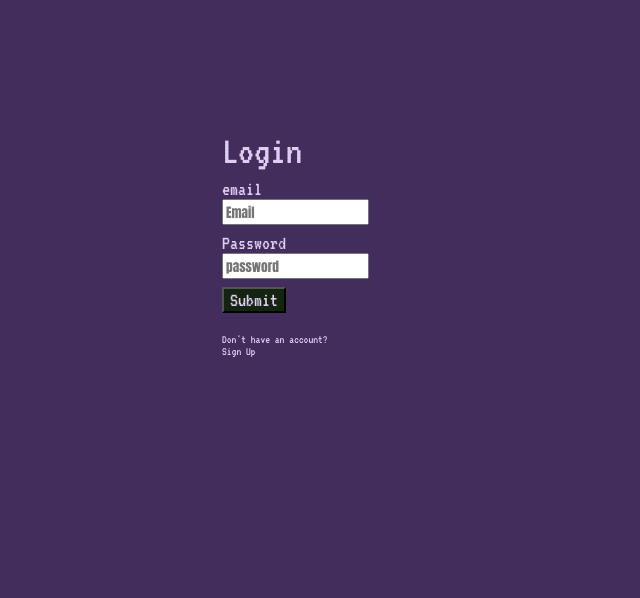
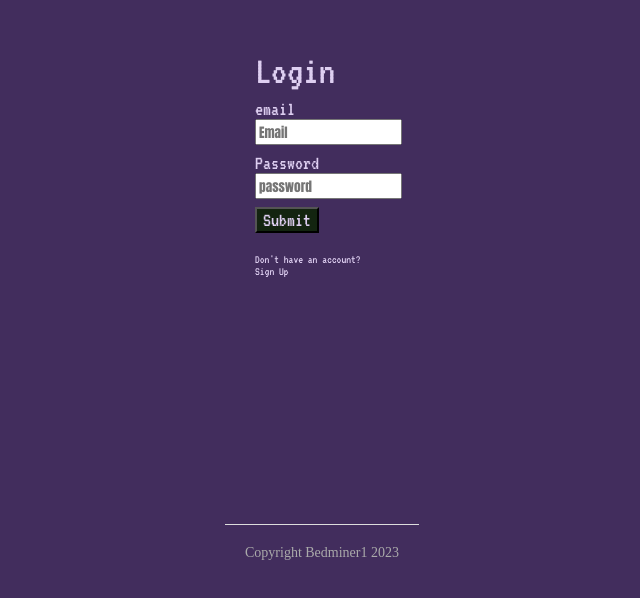
Before and after one commit to bedminer1/SVELTEKIT_TODO_FIREBASE, a SvelteKit app: page / in a window 1280 px wide. Shown: the part 172-770 px from the top of the page, without its empty margins (318-958 px from the left). Built offline with nearby package versions, Linux system fonts and the light colour scheme; no server answers.

Commit message:
added footer and adjusted height of containers

```diff
--- a/src/lib/Authenticate.svelte
+++ b/src/lib/Authenticate.svelte
@@ -93,6 +93,7 @@
         justify-content: center;
         padding: 24px;
         width: 200px;
+        padding-left: 90px;
     }
 
     h1 {
--- /dev/null
+++ b/src/lib/Footer.svelte
@@ -0,0 +1,18 @@
+<footer>
+    <div class="copyright">Copyright Bedminer1 2023</div>
+</footer>
+
+<style>
+    footer {
+        padding: 40px;
+        text-align: center;
+    }
+
+    .copyright {
+        color: #aaa;
+        font-size: 14px;
+        display: inline-block;
+        padding: 20px;
+        border-top: 1px solid #ddd;
+    }
+</style>
--- a/src/routes/+layout.svelte
+++ b/src/routes/+layout.svelte
@@ -4,6 +4,7 @@
     import { auth, db } from '$lib/firebase/firebase';
     import { setDoc, getDoc, doc } from 'firebase/firestore';
     import { authStore } from '../store/store';
+    import Footer from '$lib/Footer.svelte';
 
     const nonAuthRoutes = ['/']
 
@@ -58,6 +59,7 @@
 
 <div class='main-container'>
     <slot />
+    <Footer />
 </div>
 
 <style>
--- a/src/routes/+page.svelte
+++ b/src/routes/+page.svelte
@@ -11,6 +11,6 @@
         display: flex;
         justify-content: center;
         align-items: center;
-        height: 100vh;
+        height: 80vh;
     }
 </style>
--- a/src/routes/dashboard/+page.svelte
+++ b/src/routes/dashboard/+page.svelte
@@ -114,7 +114,7 @@
     .mainContainer {
         display: flex;
         flex-direction: column;
-        min-height: 100vh;
+        min-height: 80vh;
         gap: 24;
         width: 100%;
         max-width: 1000px;
```
